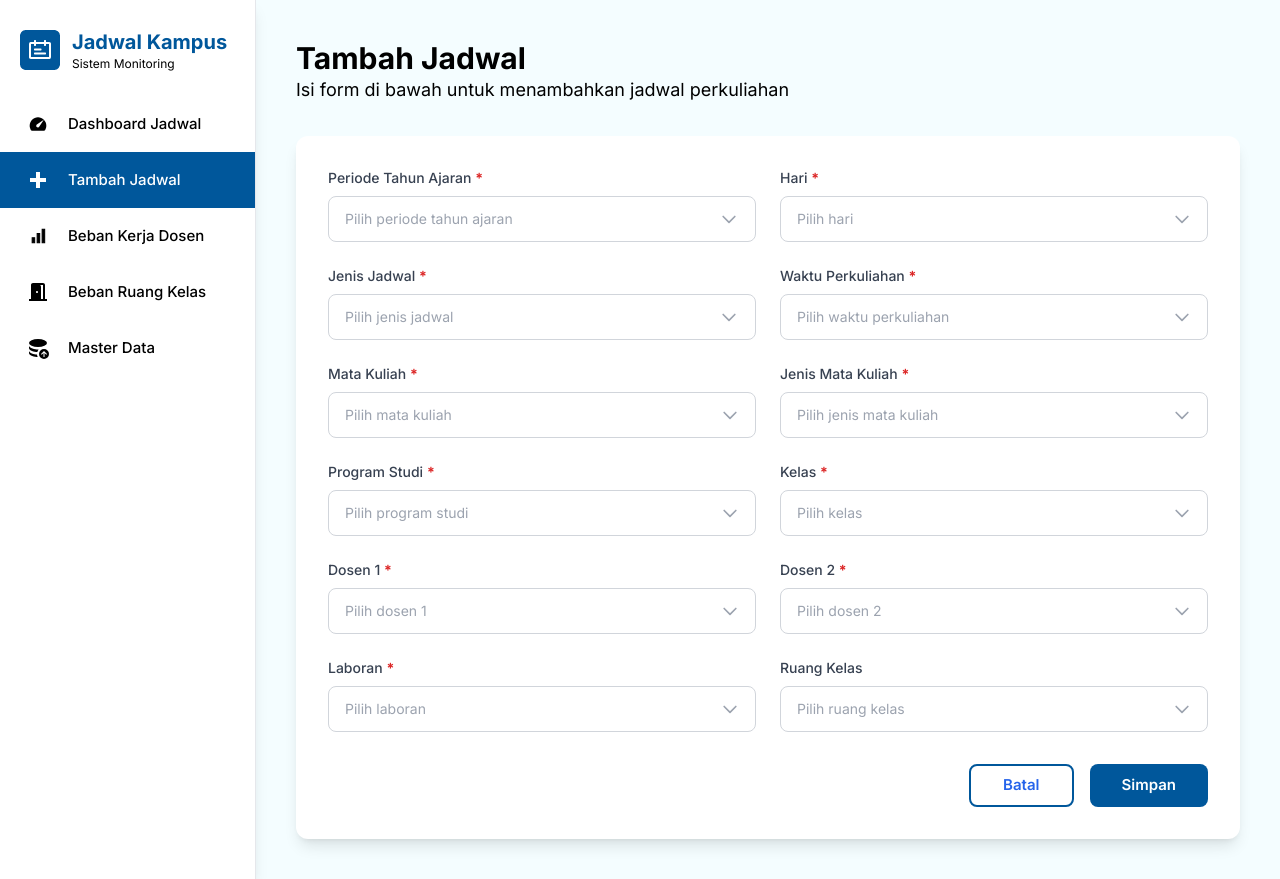
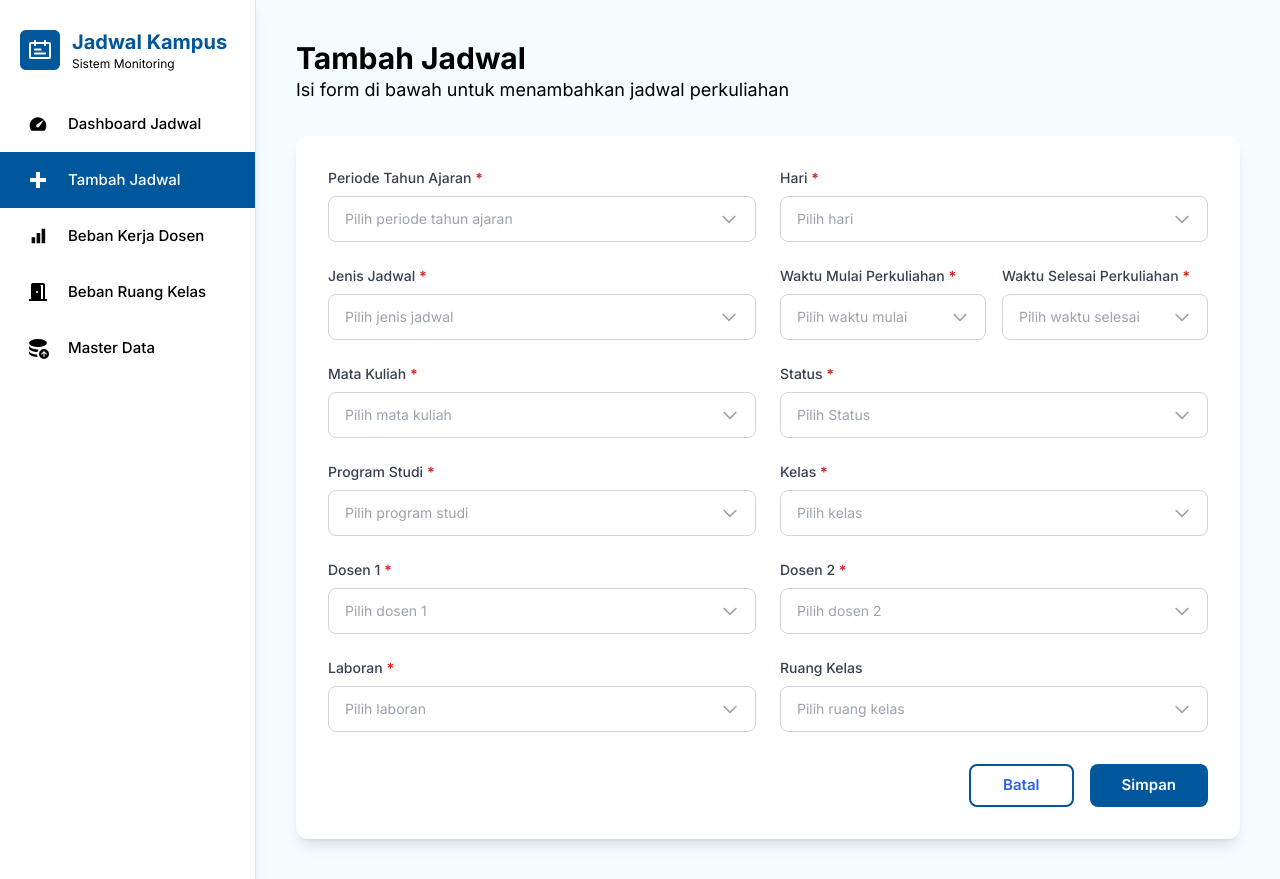
Before and after one commit to YurikoAishinselo123/Sistem-Jadwal, a Vue app in the folder FE/: page /tambah-jadwal in a window 1280 px wide. Built offline with nearby package versions, Linux system fonts and the light colour scheme.

Commit message:
Adjust the waktu perkuliahan input field and change the jenis mata kuliah field name to status.

```diff
--- a/FE/src/views/TambahJadwalView.vue
+++ b/FE/src/views/TambahJadwalView.vue
@@ -44,16 +44,30 @@
           :required="true"
         />
 
-        <!-- Waktu Perkuliahan -->
-        <CustomDropdown
-          v-model="formData.waktuPerkuliahan"
-          :options="dropdownOptions.waktuPerkuliahan"
-          placeholder="Pilih waktu perkuliahan"
-          label="Waktu Perkuliahan"
-          :searchable="true"
-          :clearable="false"
-          :required="true"
-        />
+        <!-- Time Selection Row - Waktu Mulai and Waktu Selesai -->
+        <div class="grid grid-cols-2 gap-4">
+          <!-- Waktu Mulai Perkuliahan -->
+          <CustomDropdown
+            v-model="formData.waktuMulai"
+            :options="availableStartTimes"
+            placeholder="Pilih waktu mulai"
+            label="Waktu Mulai Perkuliahan"
+            :searchable="true"
+            :clearable="false"
+            :required="true"
+          />
+
+          <!-- Waktu Selesai Perkuliahan -->
+          <CustomDropdown
+            v-model="formData.waktuSelesai"
+            :options="availableEndTimes"
+            placeholder="Pilih waktu selesai"
+            label="Waktu Selesai Perkuliahan"
+            :searchable="true"
+            :clearable="false"
+            :required="true"
+          />
+        </div>
 
         <!-- Mata Kuliah -->
         <CustomDropdown
@@ -66,12 +80,12 @@
           :required="true"
         />
 
-        <!-- Jenis Mata Kuliah -->
+        <!-- Status -->
         <CustomDropdown
-          v-model="formData.jenisMataKuliah"
-          :options="dropdownOptions.jenisMataKuliah"
-          placeholder="Pilih jenis mata kuliah"
-          label="Jenis Mata Kuliah"
+          v-model="formData.status"
+          :options="dropdownOptions.status"
+          placeholder="Pilih Status"
+          label="Status"
           :searchable="true"
           :clearable="false"
           :required="true"
@@ -147,6 +161,7 @@
       <div class="flex justify-end gap-4 mt-8">
         <button
           @click="handleCancel"
+          type="button"
           class="px-8 py-2 font-semibold border-2 border-active-blue text-blue-600 rounded-lg hover:bg-blue-50 transition-colors"
         >
           Batal
@@ -163,20 +178,43 @@
 </template>
 
 <script setup lang="ts">
-import { reactive } from 'vue'
+import { reactive, computed, watch } from 'vue'
 import { useRouter } from 'vue-router'
 import CustomDropdown from '@/components/CustomDropdown.vue'
 
 const router = useRouter()
+
+// Time slots definition
+const timeSlots = {
+  pagi: [
+    '07:50',
+    '08:40',
+    '09:30',
+    '10:20',
+    '11:10',
+    '12:00',
+    '12:50',
+    '13:40',
+    '14:30',
+    '15:20',
+    '16:10',
+    '17:00',
+  ],
+  malam: ['17:10', '18:00', '19:00', '19:35', '20:10', '20:45', '21:20', '21:55', '22:30', '23:05'],
+}
+
+// All time slots combined
+const allTimeSlots = [...timeSlots.pagi, ...timeSlots.malam]
 
 // Form data
 const formData = reactive({
   periodeTahunAjaran: '',
   hari: '',
   jenisJadwal: '',
-  waktuPerkuliahan: '',
+  waktuMulai: '',
+  waktuSelesai: '',
   mataKuliah: '',
-  jenisMataKuliah: '',
+  status: '',
   programStudi: '',
   kelas: '',
   dosen1: '',
@@ -185,12 +223,55 @@ const formData = reactive({
   ruangKelas: '',
 })
 
+// Determine which session (pagi/malam) based on selected start time
+const selectedSession = computed(() => {
+  if (!formData.waktuMulai) return null
+  if (timeSlots.pagi.includes(formData.waktuMulai)) return 'pagi'
+  if (timeSlots.malam.includes(formData.waktuMulai)) return 'malam'
+  return null
+})
+
+// Available start times (all times)
+const availableStartTimes = computed(() => {
+  return allTimeSlots
+})
+
+// Available end times based on selected start time
+const availableEndTimes = computed(() => {
+  if (!formData.waktuMulai) return allTimeSlots
+
+  const session = selectedSession.value
+  if (!session) return []
+
+  // Get the appropriate session times
+  const sessionTimes = timeSlots[session]
+
+  // Find the index of selected start time
+  const startIndex = sessionTimes.indexOf(formData.waktuMulai)
+
+  // Return only times after the start time in the same session
+  return sessionTimes.slice(startIndex + 1)
+})
+
+// Watch for changes in waktuMulai to reset waktuSelesai if needed
+watch(
+  () => formData.waktuMulai,
+  (newStartTime) => {
+    // If start time changes, check if end time is still valid
+    if (formData.waktuSelesai) {
+      const validEndTimes = availableEndTimes.value
+      if (!validEndTimes.includes(formData.waktuSelesai)) {
+        formData.waktuSelesai = ''
+      }
+    }
+  },
+)
+
 // Dropdown options
 const dropdownOptions = {
   periodeTahunAjaran: ['Gasal 2024', 'Genap 2024', 'Gasal 2025', 'Genap 2025'],
   hari: ['Senin', 'Selasa', 'Rabu', 'Kamis', 'Jumat', 'Sabtu', 'Minggu'],
   jenisJadwal: ['Jadwal Semester', 'Jadwal Ujian', 'Jadwal Pengganti'],
-  waktuPerkuliahan: ['07:00 - 09:30', '09:30 - 12:00', '13:00 - 15:30', '15:30 - 18:00'],
   mataKuliah: [
     'Algoritma',
     'Pemrograman',
@@ -198,7 +279,7 @@ const dropdownOptions = {
     'Basis Data',
     'Sistem Operasi',
   ],
-  jenisMataKuliah: ['Online', 'Offline'],
+  status: ['Online', 'Offline'],
   programStudi: ['Teknik Informatika', 'Mesin A', 'Mesin B', 'Teknik Elektro'],
   kelas: ['A', 'B', 'C', 'D', 'E'],
   dosen: [
@@ -217,12 +298,16 @@ const handleSubmit = () => {
   const requiredFields = [
     'periodeTahunAjaran',
     'hari',
-    'waktuPerkuliahan',
+    'jenisJadwal',
+    'waktuMulai',
+    'waktuSelesai',
     'mataKuliah',
+    'status',
     'programStudi',
     'kelas',
     'dosen1',
-    'ruangKelas',
+    'dosen2',
+    'laboran',
   ]
 
   const missingFields = requiredFields.filter((field) => !formData[field as keyof typeof formData])
@@ -232,24 +317,36 @@ const handleSubmit = () => {
     return
   }
 
+  // Validate time selection
+  if (!availableEndTimes.value.includes(formData.waktuSelesai)) {
+    alert(
+      'Waktu selesai tidak valid! Pastikan waktu selesai lebih besar dari waktu mulai dan dalam sesi yang sama.',
+    )
+    return
+  }
+
   // Create new schedule object
   const newSchedule = {
     hari: formData.hari,
-    kodeMakul: 'AUTO-GENERATED', // You might want to generate this
+    kodeMakul: 'AUTO-GENERATED',
     programStudi: formData.programStudi,
     mataKuliah: formData.mataKuliah,
+    status: formData.status,
+    jenisJadwal: formData.jenisJadwal,
     dosen1: formData.dosen1,
     dosen2: formData.dosen2,
     laboran: formData.laboran,
     ruang: formData.ruangKelas,
-    waktu: formData.waktuPerkuliahan,
+    waktuMulai: formData.waktuMulai,
+    waktuSelesai: formData.waktuSelesai,
+    waktuPerkuliahan: `${formData.waktuMulai} - ${formData.waktuSelesai}`,
+    sesi: selectedSession.value,
     periodeTahunAjaran: formData.periodeTahunAjaran,
   }
 
   console.log('New schedule:', newSchedule)
 
   // Here you would typically send this to your backend API
-  // For now, just show success message
   alert('Jadwal berhasil ditambahkan!')
 
   // Navigate back to dashboard
```
Also changed, not shown: 1 other file (tests, documents, lock files or other folders).
